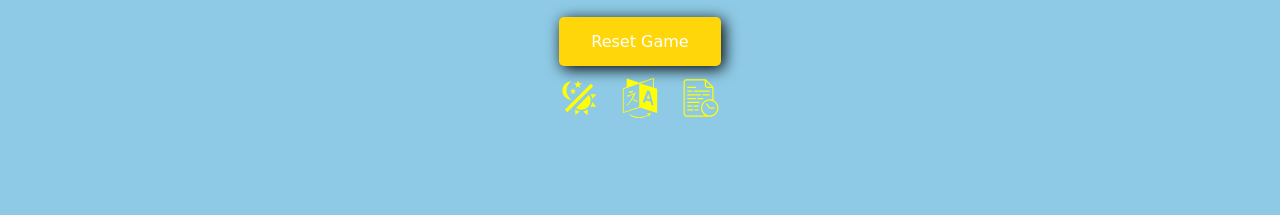
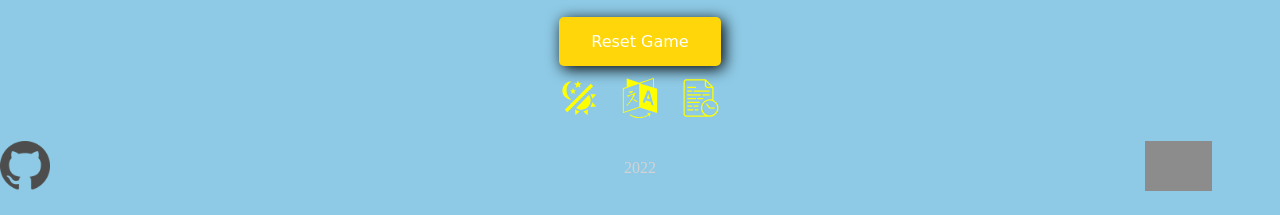
Before and after one commit to benitez881/tic-tac-toe, a plain HTML site: page index.html in a window 1280 px wide. Shown: the part 585-800 px from the top of the page. Drawn offline with Linux system fonts and the light colour scheme; grey boxes are pictures that could not be loaded; a web font is replaced by a local one.

Commit message:
add footer

```diff
--- a/index.html
+++ b/index.html
@@ -62,7 +62,15 @@
             </div>
         </div>
     </div>
-
+    <footer class="footer">
+        <div class="footer__container">
+            <div class="footer__items">
+                <div class="footer__item github"><a href="https://github.com/benitez881"><img src="./assets/GitHub-Mark-64px.png" alt=""></a></div>
+                <div class="footer__item footer__item-year">2022</div>
+                <div class="footer__item"><a href="https://rs.school/js-stage0/"><img src="https://rs.school/images/rs_school_js.svg" alt=""></a> </div>
+            </div>
+        </div>
+    </footer>
     <script src="script.js"></script>
 </body>
 </html>
--- a/style.scss
+++ b/style.scss
@@ -177,6 +177,35 @@ body {
     }
 }
 
+.footer {
+    margin-top: auto;
+    margin-bottom: 0;
+    &__item {
+        width: 135px;
+        &-year{
+            text-align: center;
+        }
+        filter: invert(96%) sepia(0%) saturate(38%) hue-rotate(139deg) brightness(96%) contrast(77%);
+    }
+    &__item a img{
+        height: 50px;
+        filter: invert(96%) sepia(0%) saturate(38%) hue-rotate(139deg) brightness(96%) contrast(77%);
+    }
+    &__container {
+        max-width: 1280px;
+        margin: 20px auto;
+    }
+    &__items {
+        display: flex;
+        flex-direction: row;
+        justify-content: space-between;
+        align-items: center;
+    }
+}
+.github a img{
+    height: 50px;
+}
+
 .dark {
     background: #14213d;
     .field {
```
Also changed, not shown: assets/GitHub-Mark-64px.png (added), style.css, 1 other file.
